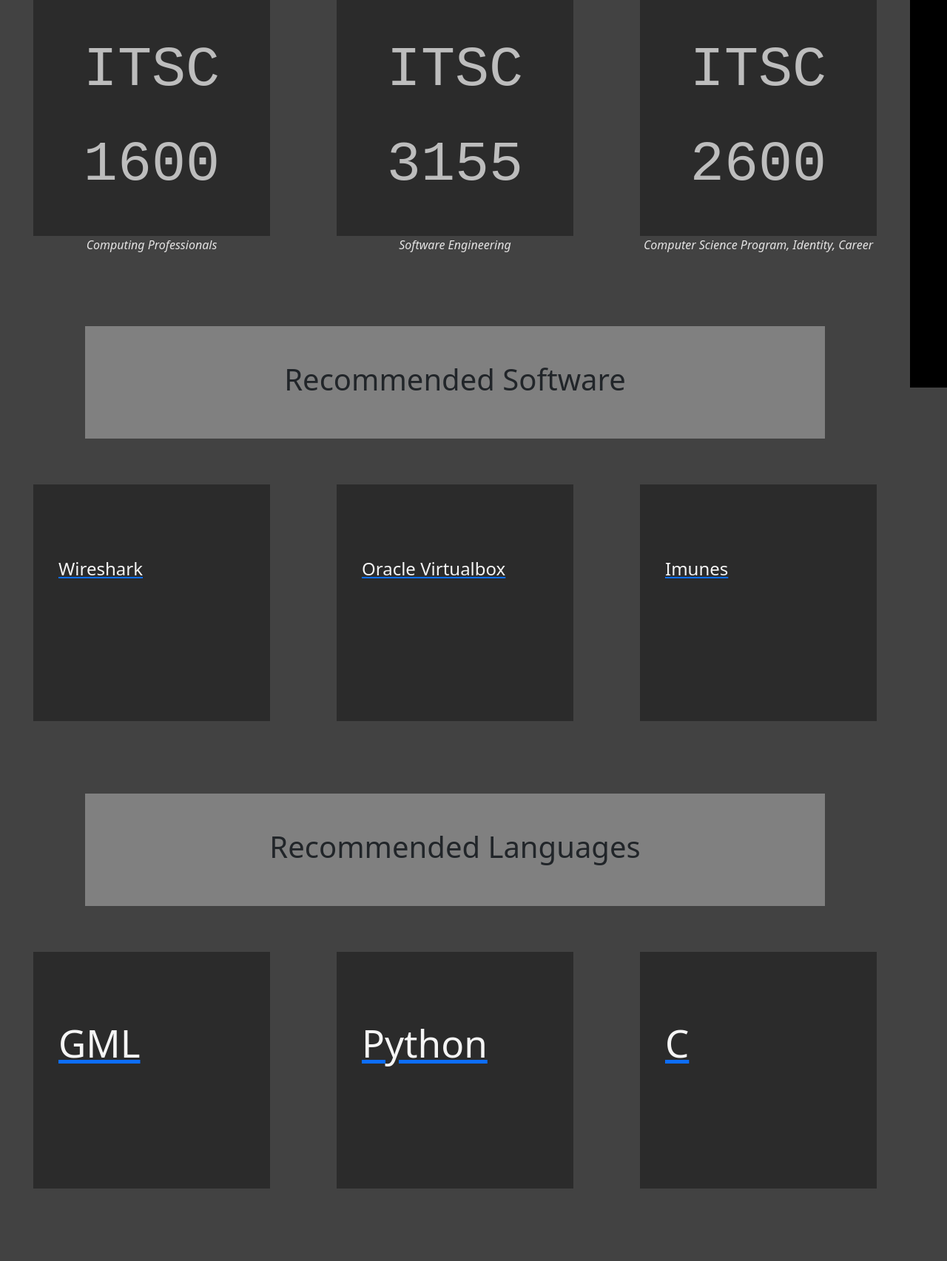
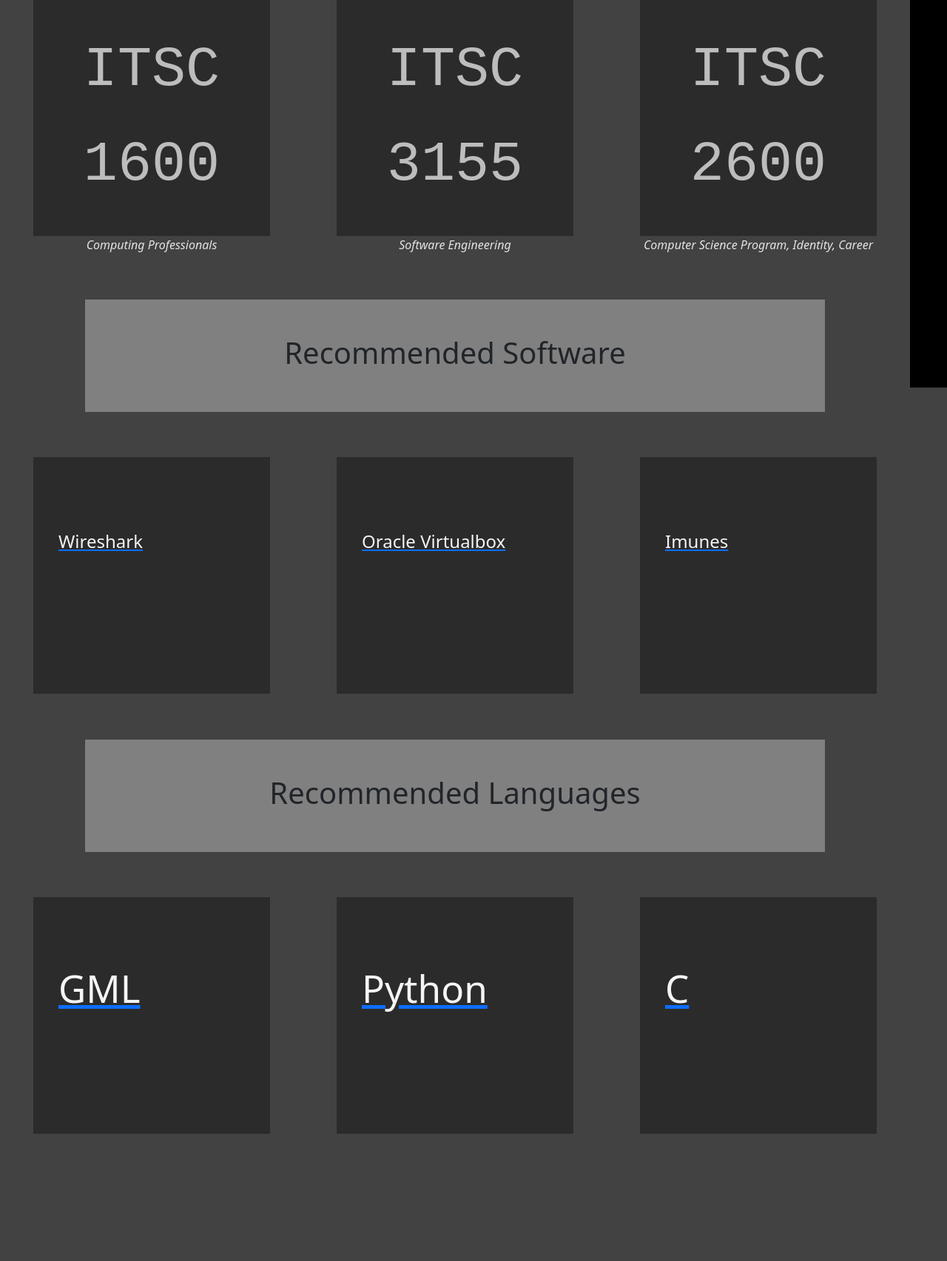
Before and after one commit to jeffreyalanwang/cheesecookie, a Flask app: page /explore/ in a window 1280 px wide. Shown: the part 276-1981 px from the top of the page at 74% size. After the commit the page ends 1809 px from the top, so only its background shows below. Run offline with Flask 2, Linux system fonts and the light colour scheme; data comes from the database, SQL or seed files in the repository.

Commit message:
Change vertical padding of explore cards

```diff
--- a/static/css/explore.css
+++ b/static/css/explore.css
@@ -23,8 +23,12 @@ html {
     justify-content: center;
 }
 
+.card-name-combo {
+    margin-bottom: 2%;
+}
+
 .card-group {
-    margin-bottom: 8%;
+    margin-bottom: 5%;
 }
 
 .card {
```
